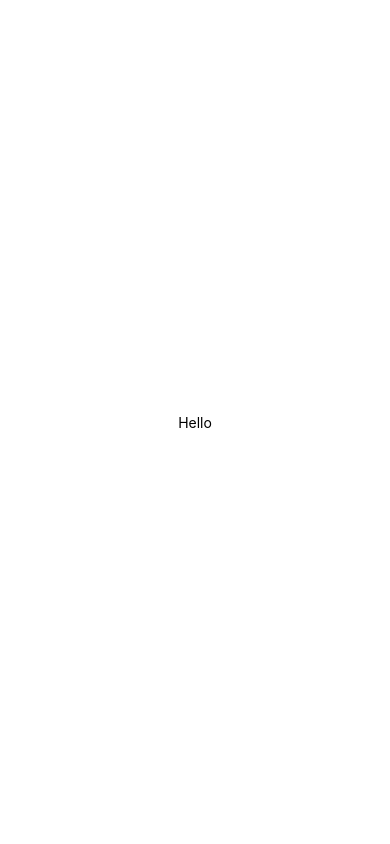
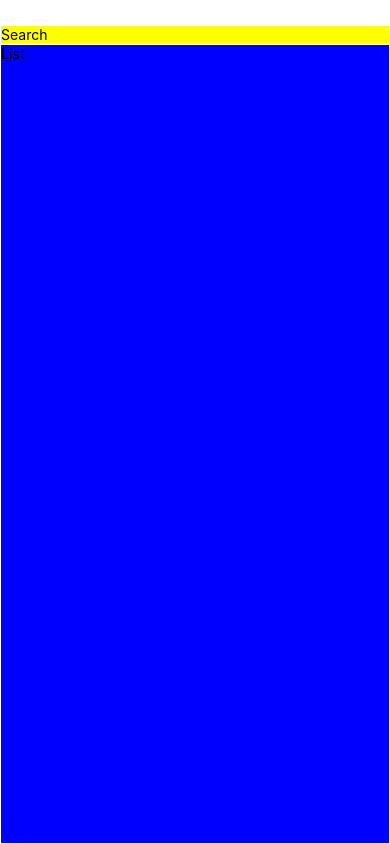
Before and after one commit to UsamaBhakrani/mealstogo-react-native, a React Native app: screen / in a window 390 px wide. Built offline with nearby package versions, Linux system fonts and the light colour scheme.

Commit message:
practice safeareaview with platform.os

```diff
--- a/App.js
+++ b/App.js
@@ -1,10 +1,16 @@
 import { StatusBar } from "expo-status-bar";
-import { StyleSheet, Text, View, SafeAreaView } from "react-native";
+import { StyleSheet, Text, View, SafeAreaView, Platform } from "react-native";
 
+const isAndroid = Platform.OS === "android";
 export default function App() {
   return (
     <SafeAreaView style={styles.container}>
-      <Text>Hello</Text>
+      <View style={styles.search}>
+        <Text>Search</Text>
+      </View>
+      <View style={styles.list}>
+        <Text>List</Text>
+      </View>
       <StatusBar style="auto" />
     </SafeAreaView>
   );
@@ -13,8 +19,19 @@ export default function App() {
 const styles = StyleSheet.create({
   container: {
     flex: 1,
-    backgroundColor: "#fff",
-    alignItems: "center",
-    justifyContent: "center",
+    paddingTop: 25,
+  },
+  search: {
+    borderWidth: 1,
+    padding: isAndroid ? 16 : null,
+    backgroundColor: isAndroid ? "green" : "yellow",
+    borderColor: "white",
+  },
+  list: {
+    flex: 1,
+    borderWidth: 1,
+    borderColor: "white",
+    padding: isAndroid ? 16 : null,
+    backgroundColor: "blue",
   },
 });
```
